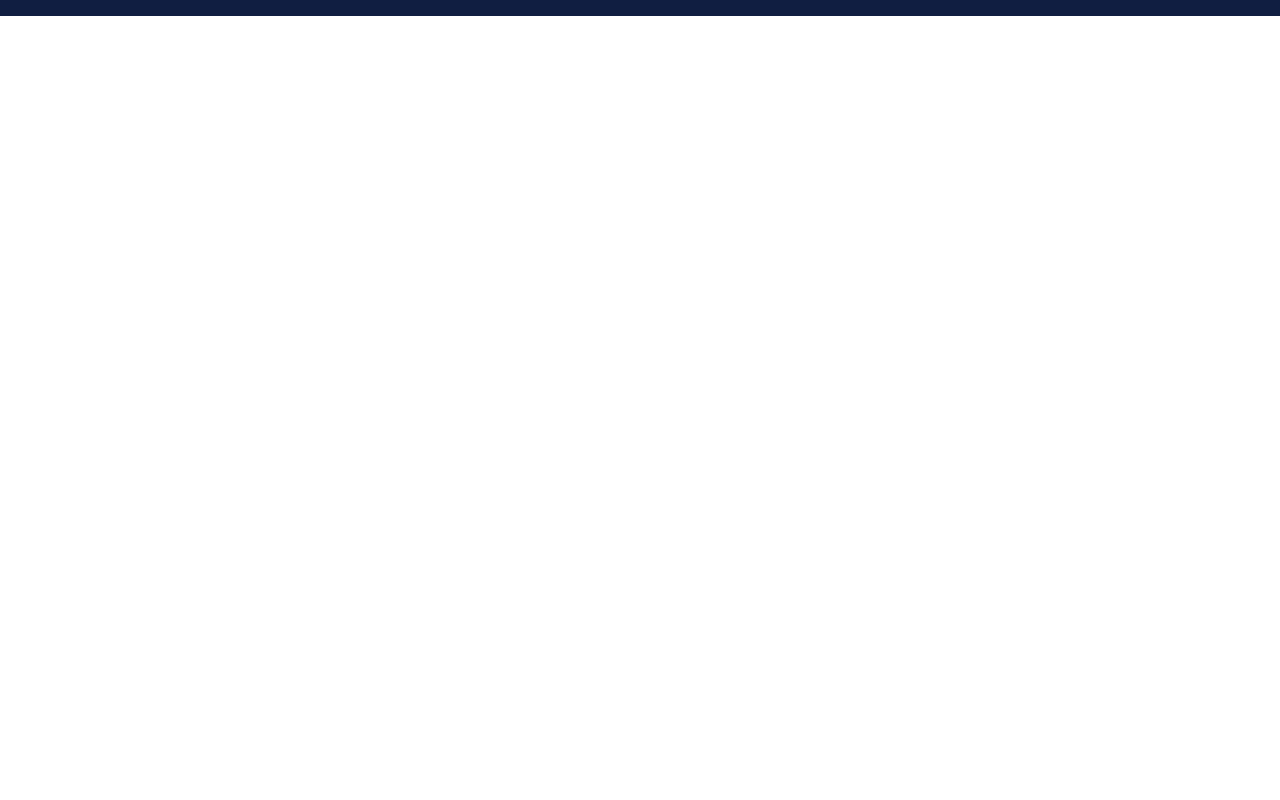
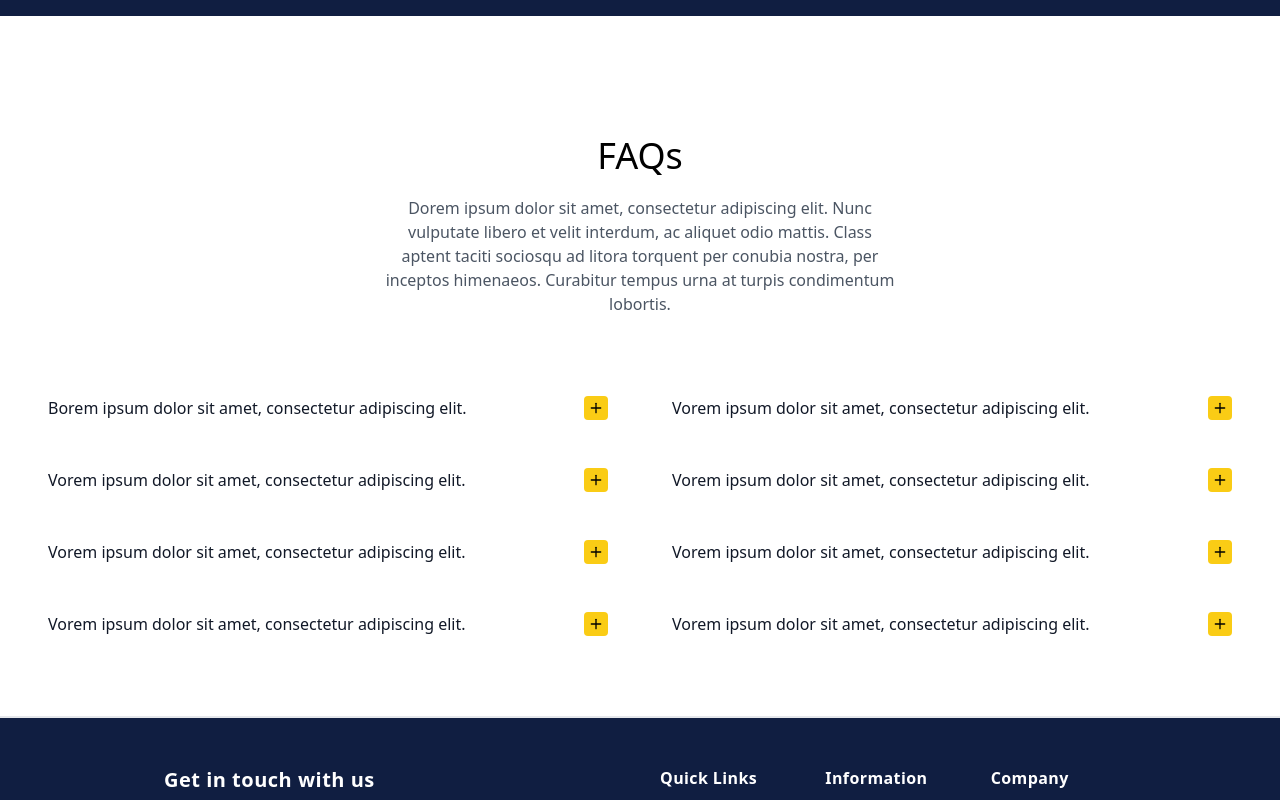
Before and after one commit to ceejay077/oda-new-one, a Next.js app: page /about in a window 1280 px wide. Shown: the part 5300-6100 px from the top of the page. Before the commit the page ends 5476 px from the top, so only its background shows below. Built offline with nearby package versions, Linux system fonts and the light colour scheme.

Commit message:
finished about page

```diff
--- /dev/null
+++ b/app/about/faq.tsx
@@ -0,0 +1,132 @@
+"use client";
+import React, { useState } from "react";
+import { Plus, Minus } from "lucide-react";
+
+interface FAQItem {
+  question: string;
+  answer: string;
+}
+
+const faqData: FAQItem[] = [
+  {
+    question: "Borem ipsum dolor sit amet, consectetur adipiscing elit.",
+    answer:
+      "Ut enim ad minim veniam quis nostrud exercitation ullamco laboris nisi ut aliquip ex ea commodo consequat aute irure dolor",
+  },
+  {
+    question: "Vorem ipsum dolor sit amet, consectetur adipiscing elit.",
+    answer:
+      "Ut enim ad minim veniam quis nostrud exercitation ullamco laboris nisi ut aliquip ex ea commodo consequat aute irure dolor",
+  },
+  {
+    question: "Vorem ipsum dolor sit amet, consectetur adipiscing elit.",
+    answer:
+      "Ut enim ad minim veniam quis nostrud exercitation ullamco laboris nisi ut aliquip ex ea commodo consequat aute irure dolor",
+  },
+  {
+    question: "Vorem ipsum dolor sit amet, consectetur adipiscing elit.",
+    answer:
+      "Ut enim ad minim veniam quis nostrud exercitation ullamco laboris nisi ut aliquip ex ea commodo consequat aute irure dolor",
+  },
+  {
+    question: "Vorem ipsum dolor sit amet, consectetur adipiscing elit.",
+    answer:
+      "Ut enim ad minim veniam quis nostrud exercitation ullamco laboris nisi ut aliquip ex ea commodo consequat aute irure dolor",
+  },
+  {
+    question: "Vorem ipsum dolor sit amet, consectetur adipiscing elit.",
+    answer:
+      "Ut enim ad minim veniam quis nostrud exercitation ullamco laboris nisi ut aliquip ex ea commodo consequat aute irure dolor",
+  },
+  {
+    question: "Vorem ipsum dolor sit amet, consectetur adipiscing elit.",
+    answer:
+      "Ut enim ad minim veniam quis nostrud exercitation ullamco laboris nisi ut aliquip ex ea commodo consequat aute irure dolor",
+  },
+  {
+    question: "Vorem ipsum dolor sit amet, consectetur adipiscing elit.",
+    answer:
+      "Ut enim ad minim veniam quis nostrud exercitation ullamco laboris nisi ut aliquip ex ea commodo consequat aute irure dolor",
+  },
+];
+
+const FAQSection: React.FC = () => {
+  const [openIndex, setOpenIndex] = useState<number | null>(null);
+
+  const toggleQuestion = (index: number): void => {
+    setOpenIndex(openIndex === index ? null : index);
+  };
+
+  // Split the FAQ data into two arrays for two columns
+  const middleIndex = Math.ceil(faqData.length / 2);
+  const leftColumnFAQs = faqData.slice(0, middleIndex);
+  const rightColumnFAQs = faqData.slice(middleIndex);
+
+  const FAQColumn = ({
+    items,
+    startIndex,
+  }: {
+    items: FAQItem[];
+    startIndex: number;
+  }) => (
+    <div className="space-y-4 w-full">
+      {items.map((faq, index) => {
+        const actualIndex = startIndex + index;
+        return (
+          <div
+            key={actualIndex}
+            className="bg-white rounded-lg overflow-hidden"
+          >
+            <button
+              type="button"
+              onClick={() => toggleQuestion(actualIndex)}
+              className="flex items-center justify-between w-full p-4 text-left hover:bg-gray-50"
+            >
+              <span className="text-base text-gray-900">{faq.question}</span>
+              <span className="flex items-center justify-center w-6 h-6 bg-yellow-400 rounded">
+                {openIndex === actualIndex ? (
+                  <Minus className="w-4 h-4 text-black" />
+                ) : (
+                  <Plus className="w-4 h-4 text-black" />
+                )}
+              </span>
+            </button>
+
+            <div
+              className={`transition-all duration-200 ${
+                openIndex === actualIndex ? "block bg-blue-50" : "hidden"
+              }`}
+            >
+              <p className="p-4 text-gray-600">{faq.answer}</p>
+            </div>
+          </div>
+        );
+      })}
+    </div>
+  );
+
+  return (
+    <div>
+      <div className="flex justify-center items-center flex-col">
+        <h1 className="text-4xl my-5 font-sans font-normal">FAQs</h1>
+        <p className="w-2/5 text-center text-gray-600">
+          Dorem ipsum dolor sit amet, consectetur adipiscing elit. Nunc
+          vulputate libero et velit interdum, ac aliquet odio mattis. Class
+          aptent taciti sociosqu ad litora torquent per conubia nostra, per
+          inceptos himenaeos. Curabitur tempus urna at turpis condimentum
+          lobortis.
+        </p>
+      </div>
+      <section className="py-5 bg-white sm:py-9 lg:py-16">
+        <div className="px-4 mx-auto max-w-7xl sm:px-6 lg:px-8">
+          <div className="grid grid-cols-1 md:grid-cols-2 gap-6 md:gap-8">
+            <FAQColumn items={leftColumnFAQs} startIndex={0} />
+            <FAQColumn items={rightColumnFAQs} startIndex={middleIndex} />
+          </div>
+        </div>
+      </section>
+    </div>
+  );
+};
+
+export default FAQSection;
--- a/app/about/page.tsx
+++ b/app/about/page.tsx
@@ -6,6 +6,8 @@ import Legacy from "./legacySlider";
 import Team from "./team";
 import AdditionalServices from "../about/additionalInformation";
 import CallToAction from "../components/home/book-your-appoinment";
+import FAQSection from "../about/faq";
+import Footer from "../components/home/footer";
 
 export default function Hello() {
   return (
@@ -18,6 +20,8 @@ export default function Hello() {
       <Team />
       <AdditionalServices />
       <CallToAction />
+      <FAQSection />
+      <Footer />
     </div>
   );
 }
--- a/app/components/home/book-your-appoinment.tsx
+++ b/app/components/home/book-your-appoinment.tsx
@@ -5,7 +5,7 @@ export default function CallToAction() {
     <div>
       <section
         className="text-white body-font bg-CTRbg h-screen flex flex-row content-center"
-        style={{ marginBottom: "160px" }}
+        style={{ marginBottom: "100px" }}
       >
         <div className="container mx-auto flex px-5 py-24 md:flex-row flex-col items-center">
           <div className="lg:flex-grow md:w-1/2 lg:pr-24 md:pr-16 flex flex-col md:items-start md:text-left mb-16 md:mb-0 items-center text-center">
```
